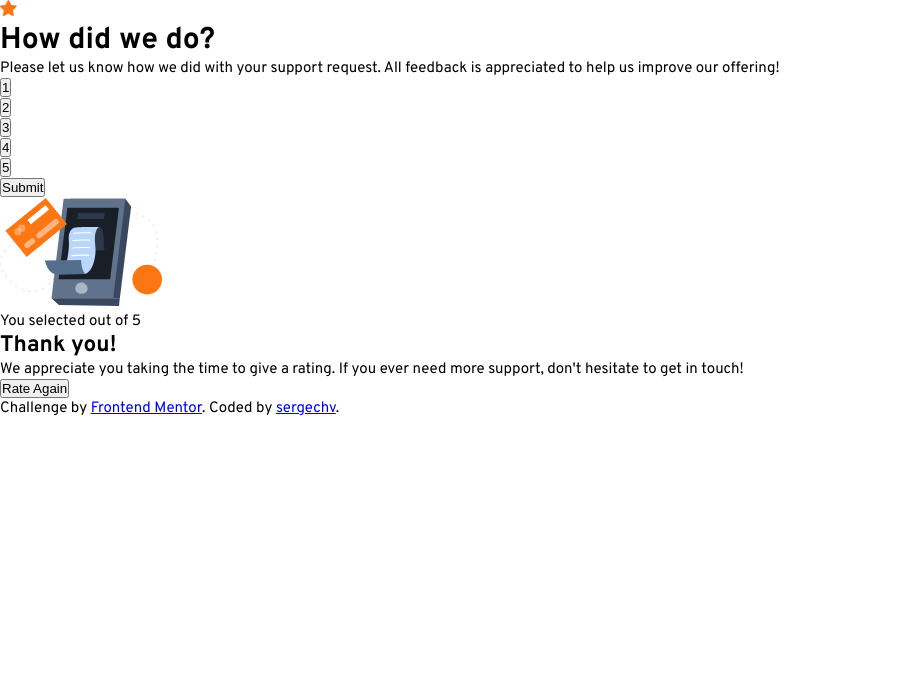
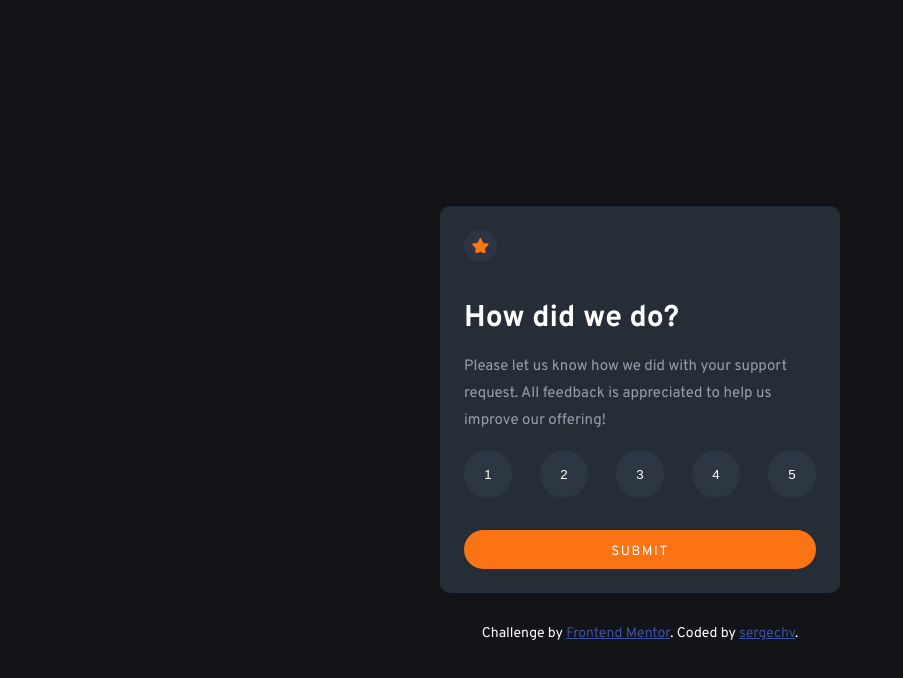
Before and after one commit to sergechv/interactive-rating-component, a plain HTML site: page index.html in a window 1280 px wide. Shown: the whole page, without its empty margins (0-903 px from the left). Drawn offline with Linux system fonts and the light colour scheme.

Commit message:
project finished

```diff
--- a/index.html
+++ b/index.html
@@ -9,7 +9,7 @@
   <link rel="preconnect" href="https://fonts.googleapis.com">
   <link rel="preconnect" href="https://fonts.gstatic.com" crossorigin>
   <link href="https://fonts.googleapis.com/css2?family=Overpass:wght@400;700&display=swap" rel="stylesheet">
-  <script src="./index.js"></script>
+
 
   <title>Frontend Mentor | Interactive rating component</title>
 </head>
@@ -33,14 +33,14 @@
       <li><button class="btn">5</button></li>
     </ul>
 
-    <button class="btn-submit">Submit</button>
+    <button class="btn-submit" id="submit">Submit</button>
   </div>
   <!-- Rating state end -->
 
   <!-- Thank you state start -->
-  <div class="thank-you">
+  <div class="thank-you hidden">
     <img src="./images/illustration-thank-you.svg" alt="">
-    <p>You selected out of 5</p>
+    <p class="gray">You selected <span id="rating">5</span> out of 5</p>
 
     <h2>Thank you!</h2>
 
@@ -49,7 +49,7 @@
       don't hesitate to get in touch!
     </p>
 
-    <button class="btn-submit">Rate Again</button>
+    <button class="btn-submit" id="rate-again">Rate Again</button>
   </div>
   <!-- Thank you state end -->
 
@@ -58,5 +58,6 @@
     Challenge by <a href="https://www.frontendmentor.io?ref=challenge" target="_blank">Frontend Mentor</a>.
     Coded by <a href="https://github.com/sergechv" target="_blank">sergechv</a>.
   </div>
+  <script src="./index.js"></script>
 </body>
 </html>
--- a/index.js
+++ b/index.js
@@ -0,0 +1,22 @@
+const mainContainer = document.querySelector(".main-container")
+const thanksContainer = document.querySelector(".thank-you")
+const submitButton = document.getElementById("submit")
+const rateAgain = document.getElementById("rate-again")
+const rating = document.getElementById("rating")
+const rates = document.querySelectorAll(".btn")
+
+submitButton.addEventListener("click", () => {
+  thanksContainer.classList.remove("hidden")
+  mainContainer.style.display = "none"
+})
+
+rateAgain.addEventListener("click", () => {
+  thanksContainer.classList.add("hidden")
+  mainContainer.style.display = "block"
+})
+
+rates.forEach((rate) => {
+  rate.addEventListener("click", () => {
+    rating.innerHTML = rate.innerHTML
+  })
+})
--- a/styles.css
+++ b/styles.css
@@ -1,9 +1,3 @@
-* {
-  padding: 0;
-  margin: 0;
-  box-sizing: border-box;
-}
-
 :root {
   --orange: hsl(25, 97%, 53%);
   --white: hsl(0, 0%, 100%);
@@ -13,11 +7,149 @@
   --very-dark-blue: hsl(216, 12%, 8%);
 }
 
+* {
+  margin: 0;
+  padding: 0;
+  box-sizing: border-box;
+}
+
+ul {
+  list-style-type: none;
+}
+
 body {
   font-family: 'Overpass', sans-serif;
   font-size: 15px;
+  background-color: var(--very-dark-blue);
+  margin: 1.5rem;
+  display: flex;
+  flex-direction: column;
+  align-items: center;
+  justify-content: center;
+  min-height: 100vh;
 }
 
 botton {
   font-family: inherit;
 }
+
+p {
+  line-height: 1.8;
+}
+
+.main-container, .thank-you {
+  background-color: var(--dark-blue);
+  padding: 1.5rem;
+  border-radius: 0.625rem;
+  max-width: 400px;
+}
+
+.main-container img {
+  background-color: hsl(220, 20%, 22%);
+  padding: 0.5rem;
+  border-radius: 50%;
+}
+
+.main-container h1 {
+  color: var(--white);
+  margin: 2rem 0 1rem;
+}
+
+.main-container p {
+  color: var(--light-grey);
+  margin-bottom: 1rem;
+}
+
+.main-container ul {
+  display: flex;
+  flex-wrap: wrap;
+  align-items: center;
+  justify-content: space-between;
+  margin-bottom: 2rem;
+}
+
+.main-container ul li button {
+  width: 3rem;
+  height: 3rem;
+  border: none;
+  background-color: hsl(213, 20%, 22%);
+  color: var(--white);
+  padding-top: 0.1rem;
+  border-radius: 50%;
+  cursor: pointer;
+  transition: 0.3s;
+}
+
+.main-container ul li button:hover {
+  background-color: var(--orange);
+}
+
+.main-container ul li button:focus {
+  background-color: var(--light-grey);
+}
+
+.btn-submit {
+  background-color: var(--orange);
+  color: var(--white);
+  width: 100%;
+  padding: 0.8rem 0 0.6rem;
+  border: none;
+  border-radius: 30px;
+  cursor: pointer;
+  font-family: inherit;
+  text-transform: uppercase;
+  letter-spacing: 0.1rem;
+  transition: 0.3s;
+}
+
+.btn-submit:hover {
+  background-color: var(--white);
+  color: var(--orange);
+}
+
+.thank-you {
+  display: flex;
+  flex-direction: column;
+  align-items: center;
+  justify-content: center;
+  text-align: center;
+}
+
+.thank-you img {
+  display: block;
+  margin: 0 auto 2rem;
+}
+
+.thank-you p.gray {
+  font-size: 0.9rem;
+  background-color: hsl(213, 20%, 22%);
+  color: var(--orange);
+  border-radius: 30px;
+  padding: 0.2rem 0.5rem 0;
+  margin-bottom: 2rem;
+}
+
+.thank-you h1 {
+  color: var(--white);
+  margin-bottom: 1rem;
+}
+
+.thank-you p {
+  color: var(--light-grey);
+  margin-bottom: 2rem;
+}
+
+.hidden {
+  display: none;
+}
+
+.attribution {
+  font-size: 14px;
+  text-align: center;
+  color: var(--white);
+  margin-top: 2rem;
+}
+
+.attribution a {
+  color: hsl(228, 45%, 44%);
+}
```
